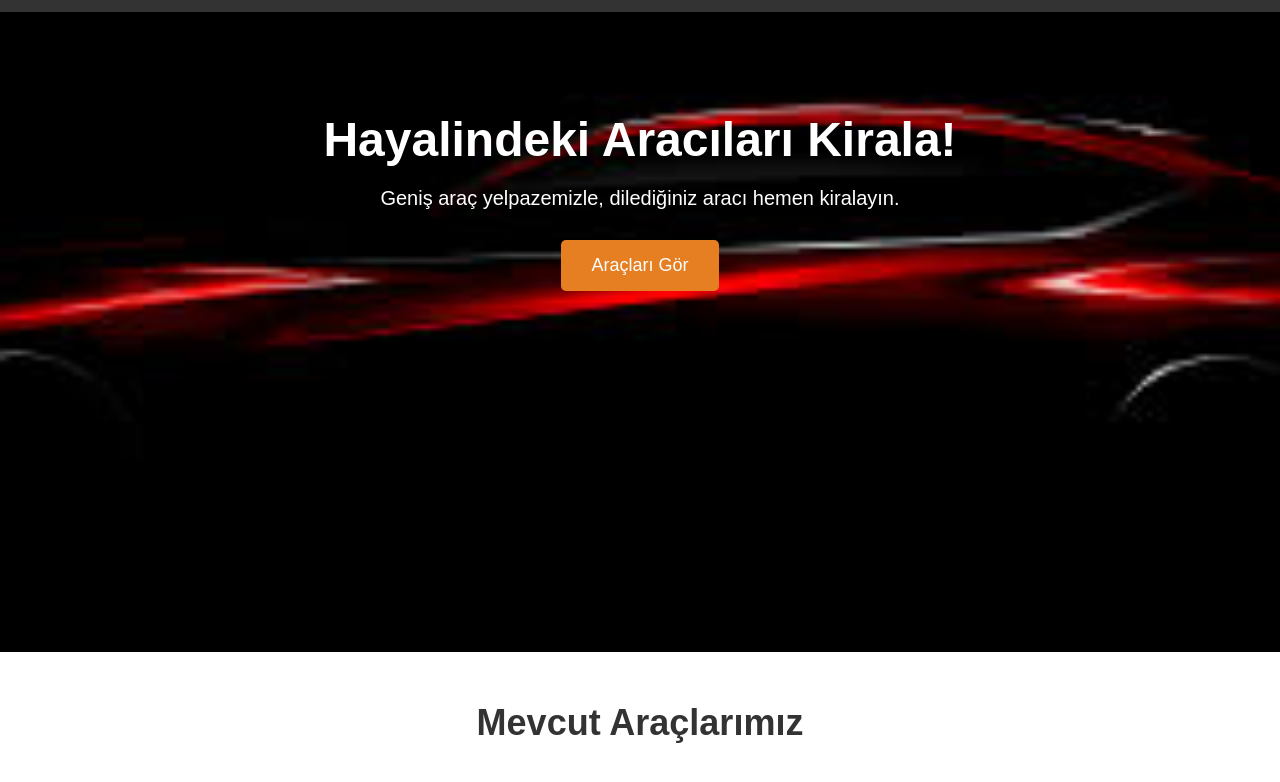
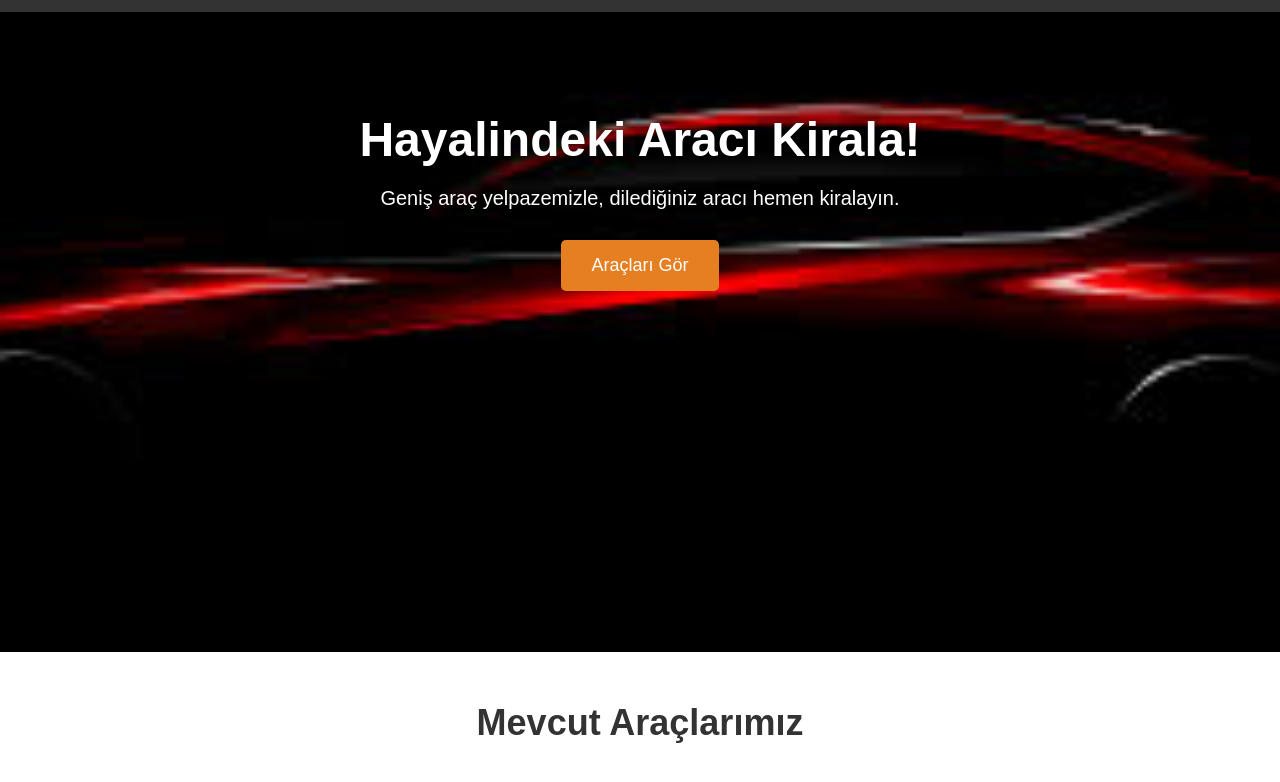
Before and after one commit to RCburak/aracimyanimda, a website: page frontend/index.html in a window 1280 px wide. Shown: the part 58-840 px from the top of the page. Drawn offline with Linux system fonts and the light colour scheme; no server answers.

Commit message:
güncelleme

```diff
--- a/frontend/index.html
+++ b/frontend/index.html
@@ -23,7 +23,7 @@
 
     <!-- Hero Section -->
     <section class="hero">
-        <h1>Hayalindeki Aracıları Kirala!</h1>
+        <h1>Hayalindeki Aracı Kirala!</h1>
         <p>Geniş araç yelpazemizle, dilediğiniz aracı hemen kiralayın.</p>
         <button onclick="window.location.href='#araclar'">Araçları Gör</button>
     </section>
```
